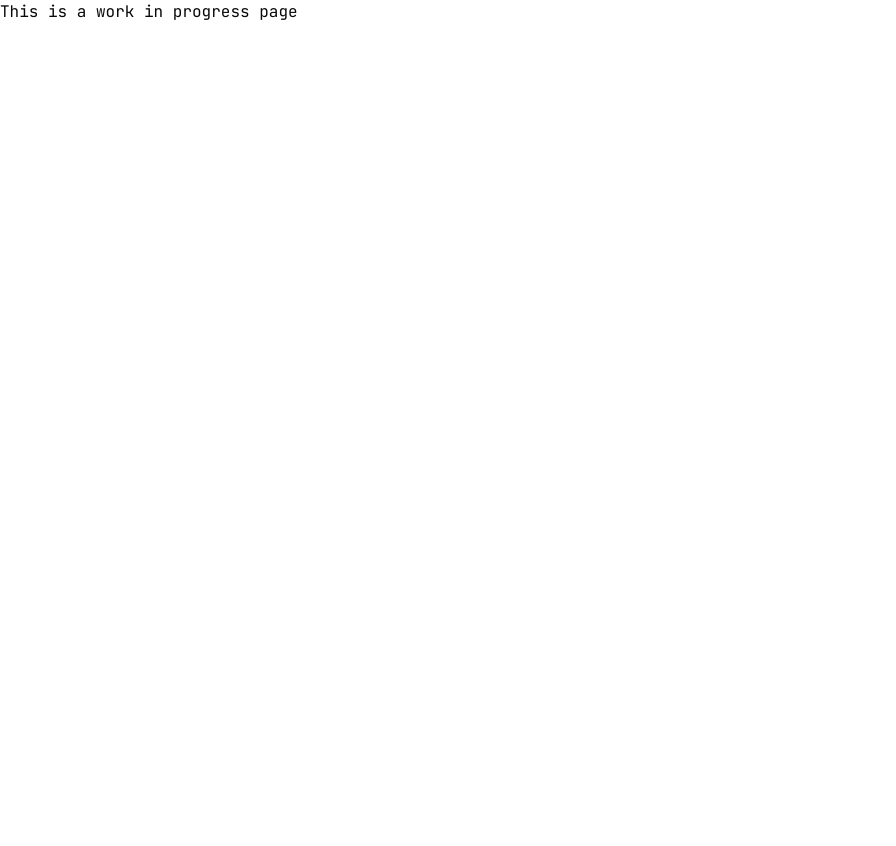
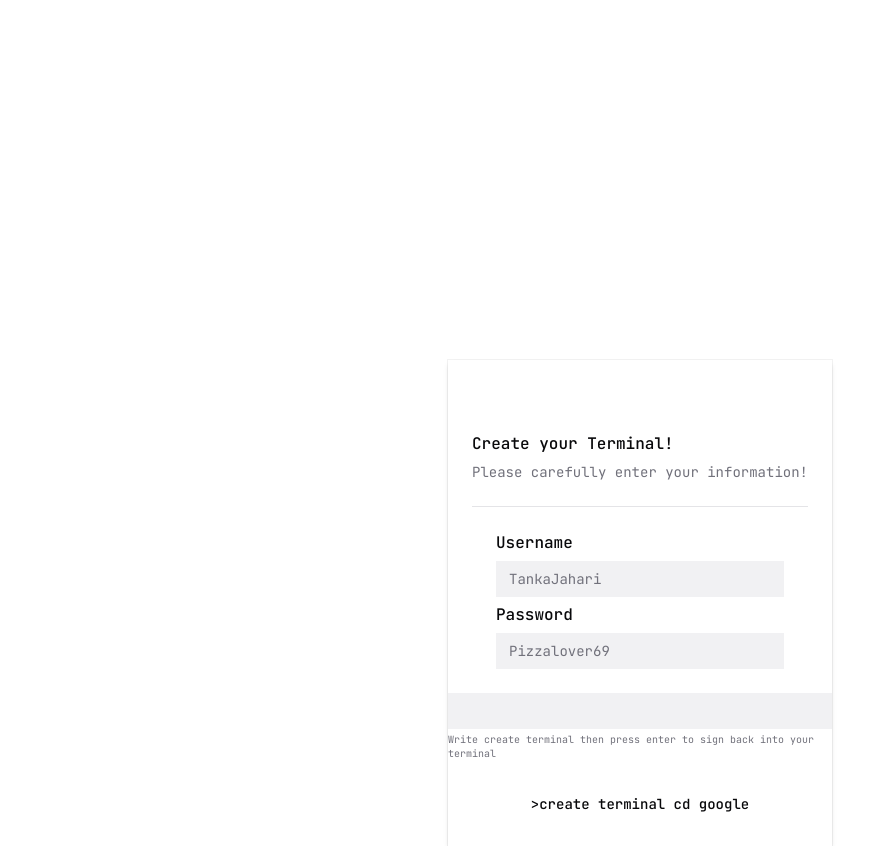
Before and after one commit to sukunaidev/iterationscli, a Next.js app: page /auth/sign-up in a window 1280 px wide. Shown: the whole page, without its empty margins (0-896 px from the left). Before the commit the page ends 800 px from the top, so only its background shows below. Built offline with nearby package versions, Linux system fonts and the light colour scheme.

Commit message:
made signin and signup page

```diff
--- a/app/auth/sign-in/page.tsx
+++ b/app/auth/sign-in/page.tsx
@@ -3,35 +3,40 @@ import React from "react";
 import { Card, CardContent, CardDescription, CardHeader, CardTitle } from "@/components/ui/card";
 import { Label } from "radix-ui";
 import { Separator } from "@/components/ui/separator";
+import { Button } from "@/components/ui/button";
+import { link } from "node:fs";
 
-function Page() {
+function SignInPage() {
   return (
     <div>
       <div className="flex justify-center mt-90">
-
-
         <Card className="w-full max-w-sm">
-          <CardHeader>
+          <div className="flex justify-center">
+            <div className="flex justify-center w-[80px] h-[60px] -mt-4">
+              <img src="/logo--transparent.svg" />
+            </div>
+          </div>
+          <CardHeader className="-mt-5">
             <CardTitle>Sign Back Into Your Terminal</CardTitle>
             <CardDescription>Please carefully enter your information!</CardDescription>
-
           </CardHeader>
           <CardHeader><Separator /></CardHeader>
           <CardContent>
             <CardHeader>
               <CardTitle>Username</CardTitle>
-              <Input placeholder="hello"></Input>
+              <Input placeholder="TankaJahari"></Input>
               <CardTitle>Password</CardTitle>
-              <Input placeholder="hello"></Input>
+              <Input placeholder="Pizzalover69" type="password"></Input>
             </CardHeader>
 
           </CardContent>
           <Input></Input>
           <CardDescription className="text-[10px] -mt-5">Write signin then press enter to sign back into your terminal</CardDescription>
+          <Button variant="link">Forgot Password?</Button>
         </Card>
       </div>
     </div>
   )
 }
 
-export default Page;
+export default SignInPage;
--- a/app/auth/sign-up/page.tsx
+++ b/app/auth/sign-up/page.tsx
@@ -1,12 +1,43 @@
 import React from "react";
+import { Card, CardHeader, CardTitle, CardDescription, CardContent } from "@/components/ui/card";
+import { Input } from "@/components/ui/input";
+import { Button } from "@/components/ui/button";
+import { Separator } from "@/components/ui/separator";
 
 
-function Page(){
+function SignUpPage() {
   return (
-    <>
-      This is a work in progress page
-    </>
+    <div>
+      <div>
+        <div className="flex justify-center mt-90">
+          <Card className="w-full max-w-sm">
+            <div className="flex justify-center">
+              <div className="flex justify-center w-[80px] h-[60px] -mt-4">
+                <img src="/logo--transparent.svg" />
+              </div>
+            </div>
+            <CardHeader className="-mt-5">
+              <CardTitle>Create your Terminal!</CardTitle>
+              <CardDescription>Please carefully enter your information!</CardDescription>
+            </CardHeader>
+            <CardHeader><Separator /></CardHeader>
+            <CardContent>
+              <CardHeader>
+                <CardTitle>Username</CardTitle>
+                <Input placeholder="TankaJahari"></Input>
+                <CardTitle>Password</CardTitle>
+                <Input placeholder="Pizzalover69" type="password"></Input>
+              </CardHeader>
+
+            </CardContent>
+            <Input type="search"></Input>
+            <CardDescription className="text-[10px] -mt-5">Write create terminal then press enter to sign back into your terminal</CardDescription>
+            <Button variant="ghost">{">create terminal cd google"}</Button>
+          </Card>
+        </div>
+      </div>
+    </div>
   )
 }
 
-export default Page;
+export default SignUpPage;
```
